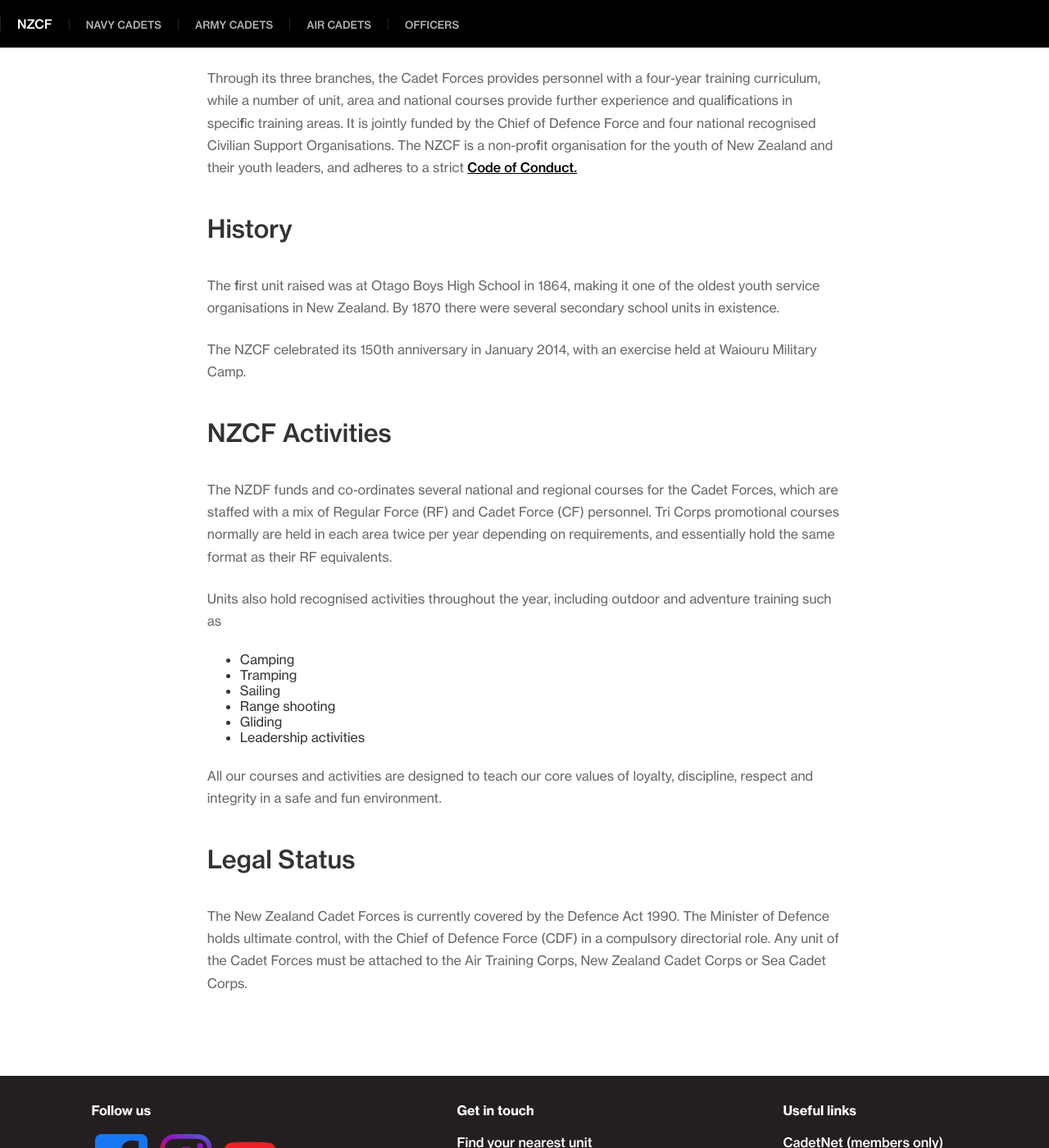
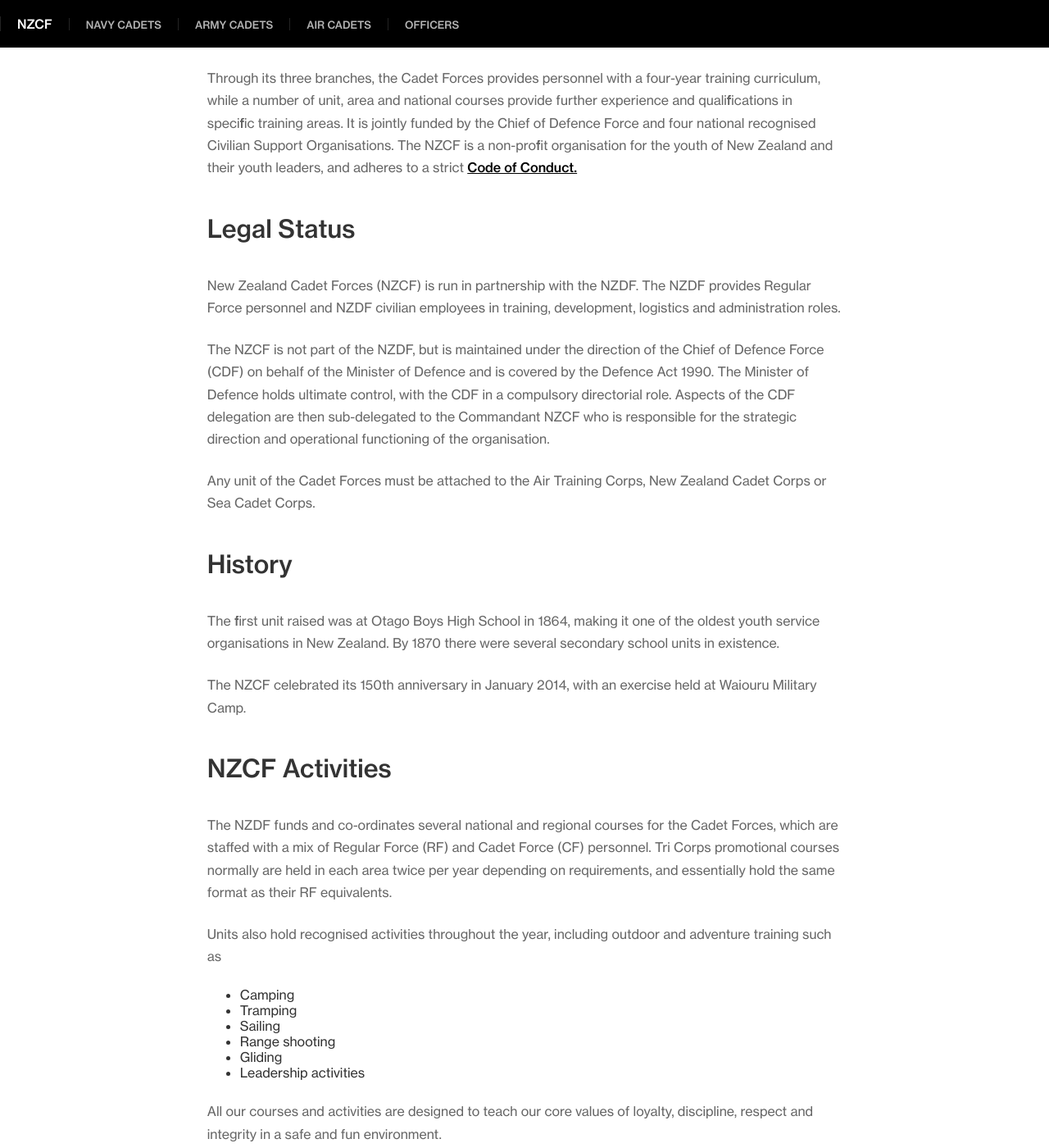
Before and after one commit to New-Zealand-Cadet-Forces/op-refresh, a Jekyll site: the page built from about.md, in a window 1280 px wide and 1400 px high, scrolled down 918 px. Shown: the whole window at 82% size. Built offline with Jekyll 4.4.1, drawn with Linux system fonts in a browser that asks for light colours; a script that is not in the unit is left out.

Commit message:
Expand legal paragrpah

```diff
--- a/about.md
+++ b/about.md
@@ -9,6 +9,14 @@
     The Cadet Forces is made up of three branches or corps. Each corps is modeled on a corresponding branch of the New Zealand Defence Force (NZDF), the Royal New Zealand Air Force (RNZAF), the New Zealand Army and the Royal New Zealand Navy (RNZN). Each corps has its own training curriculum, uniforms and organisational structures aligned with its parent regular force branch.</p>
     <p>
     Through its three branches, the Cadet Forces provides personnel with a four-year training curriculum, while a number of unit, area and national courses provide further experience and qualifications in specific training areas. It is jointly funded by the Chief of Defence Force and four national recognised Civilian Support Organisations. The NZCF is a non-profit organisation for the youth of New Zealand and their youth leaders, and adheres to a strict <a href="conduct.html">Code of Conduct.</a></p>
+</section>
+<section>
+    <h2>Legal Status</h2>
+    <p>New Zealand Cadet Forces (NZCF) is run in partnership with the NZDF. The NZDF provides Regular Force personnel and NZDF civilian employees in training, development, logistics and administration roles.</p>
+    <p>
+    The NZCF is not part of the NZDF, but is maintained under the direction of the Chief of Defence Force (CDF) on behalf of the Minister of Defence and is covered by the Defence Act 1990. The Minister of Defence holds ultimate control, with the CDF in a compulsory directorial role. Aspects of the CDF delegation are then sub-delegated to the Commandant NZCF who is responsible for the strategic direction and operational functioning of the organisation.</p>
+    <p>
+    Any unit of the Cadet Forces must be attached to the Air Training Corps, New Zealand Cadet Corps or Sea Cadet Corps.</p>
 </section>
 <section>
     <h2>History</h2>
@@ -29,7 +37,3 @@
     </ul>
     <p>All our courses and activities are designed to teach our core values of loyalty, discipline, respect and integrity in a safe and fun environment.</p>
 </section>
-<section>
-    <h2>Legal Status</h2>
-    <p>The New Zealand Cadet Forces is currently covered by the Defence Act 1990. The Minister of Defence holds ultimate control, with the Chief of Defence Force (CDF) in a compulsory directorial role. Any unit of the Cadet Forces must be attached to the Air Training Corps, New Zealand Cadet Corps or Sea Cadet Corps.</p>
-</section>
```
